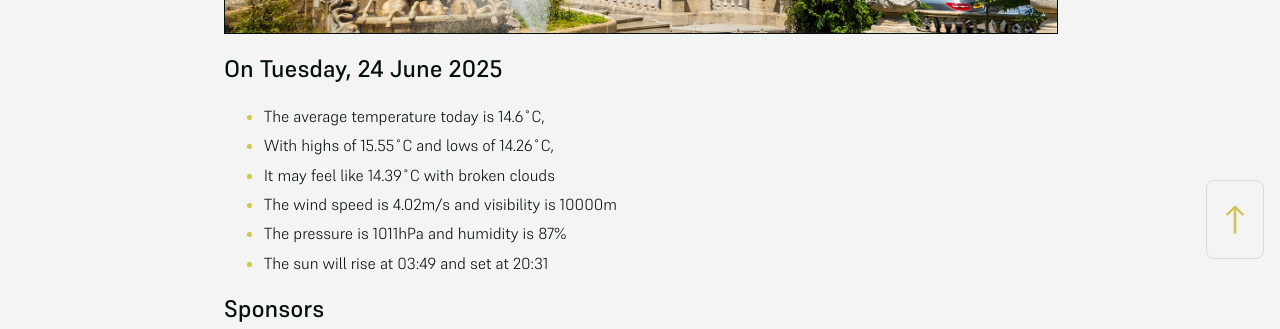
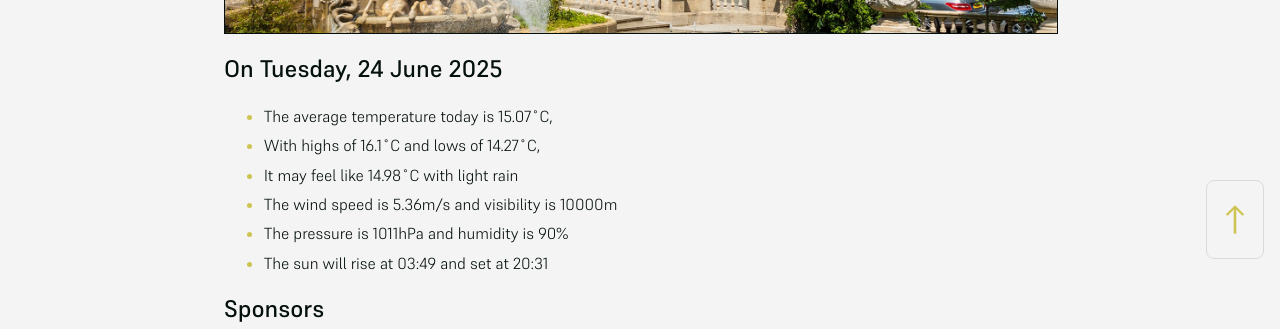
Before and after one commit to mat-0/cheltenham-open-data, a Jekyll site: the page built from index.md, in a window 1280 px wide. Shown: the part 625-954 px from the top of the page. Built offline with Jekyll 4.4.1, drawn with Linux system fonts in a browser that asks for light colours.

Commit message:
Updated 2025-06-24 05:00:58

```diff
--- a/index.md
+++ b/index.md
@@ -10,11 +10,11 @@ seo: Menu
 <!-- weather_marker starts -->
 ## On Tuesday, 24 June 2025
 
-- The average temperature today is 14.6˚C,
-- With highs of 15.55˚C and lows of 14.26˚C,
-- It may feel like 14.39˚C with broken clouds
-- The wind speed is 4.02m/s and visibility is 10000m
-- The pressure is 1011hPa and humidity is 87%
+- The average temperature today is 15.07˚C,
+- With highs of 16.1˚C and lows of 14.27˚C,
+- It may feel like 14.98˚C with light rain
+- The wind speed is 5.36m/s and visibility is 10000m
+- The pressure is 1011hPa and humidity is 90%
 - The sun will rise at 03:49 and set at 20:31
 
 <!-- weather_marker ends -->
```
Also changed, not shown: _data/flood.json (+4 -4 lines), _pages/fix-my-street.md (+1 -1 lines), _pages/news.md (+8 -8 lines).
